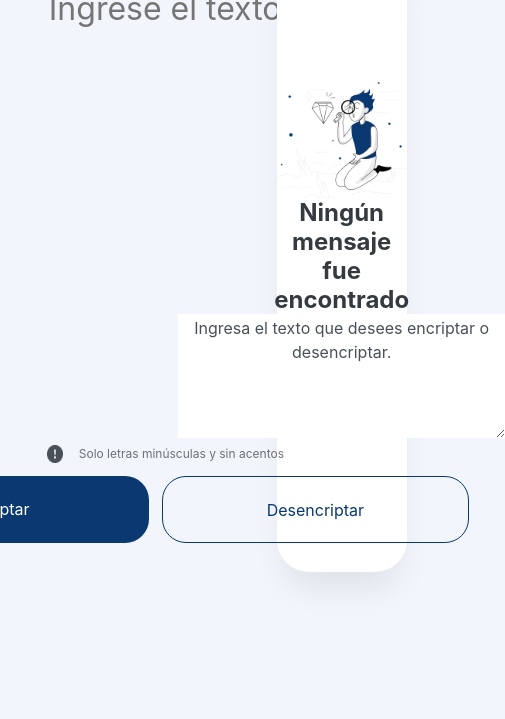
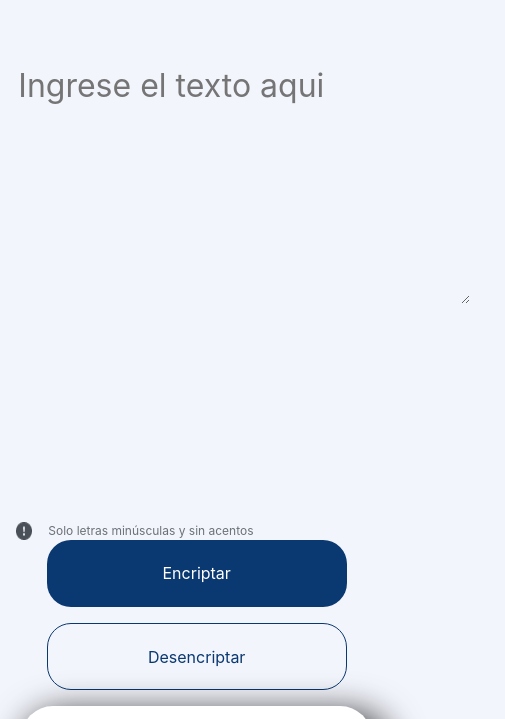
Before and after one commit to Victornac007/AluraOne_encriptadorDeTexto, a plain HTML site: page index.html in a window 390 px wide. Shown: the part 89-808 px from the top of the page, 505 px wide, since content can reach past the window. Drawn offline with Linux system fonts and the light colour scheme; files whose address does not match are found by name.

Commit message:
ediciones de media queries(de desktop hasta tablet pequeñas)

```diff
--- a/index.html
+++ b/index.html
@@ -6,6 +6,7 @@
     <meta name="viewport" content="width=device-width, initial-scale=1.0">
     <link rel="stylesheet" href="style.css">
     <link rel="stylesheet" href="reset.css">
+    <link rel="stylesheet" href="tablet.css" media="(min-width: 200px) and (max-width: 1070px)">
     <script src="script.js"></script>
     <title>Encriptador</title>
 </head>
@@ -27,8 +28,8 @@
             </section>
 
             <section class="content-buttons">
-                <button id="boton_encriptar" onclick="encriptar()">Encriptar</button>
-                <button id="boton_desencriptar" onclick="desencriptar()">Desencriptar</button>
+                <button class="button" id="boton_encriptar" onclick="encriptar()">Encriptar</button>
+                <button class="button" id="boton_desencriptar" onclick="desencriptar()">Desencriptar</button>
             </section>
         </section>
         <section class="rigth-side">
--- a/style.css
+++ b/style.css
@@ -1,15 +1,15 @@
 body{
-    width: 100%;
-    height: 100%;
+    width: auto;
+    height: auto;
     background-color: #F3F5FC
 }
 main{
-    width: 95%;
-    height: 90%;
+    width: 90%;
+    height: 80%;
     display: grid;
     grid-template-columns: 69% 35%;
     margin: 10px;
-    background-color:  #F3F5FC;
+    background: #F3F5FC;
     padding: 0.7rem;
 }
 .left-side{
@@ -22,8 +22,8 @@ main{
     background-color: transparent;
 }
 .logo{
-    position: fixed;
-    margin: 1% -30%;
+    position: relative;
+    margin: 10% -1000%;
 }
 .content-input{
     display: flex;
@@ -32,13 +32,10 @@ main{
     flex-direction: column;
     justify-content: space-between ;
     background-color: transparent;
-    margin-top: 20%;
-    margin-left:  20%;
+    margin: 20% 5em 0 10em;
 }
 #inputTexto{
-    min-width: 350px;
-    max-width: 600px;
-    width: 100%;
+    width: 800px;
     min-height: 200px;
     max-height: 500px;
     height: auto;
@@ -73,7 +70,7 @@ main{
     margin-left: 1rem;
 }
 .content-buttons{
-    width: 40em;
+    width: 100%;
     height: auto;
     display: flex;
     align-items: center;
@@ -100,6 +97,13 @@ main{
     text-align: center;
     margin: 0.8em;
 }
+#boton_encriptar:hover{
+    transition: 800ms;
+    color: #0A3871;
+    background-color: transparent;
+    border: 1px solid #0A3871;
+    scale: 0.9;
+}
 #boton_desencriptar{
     width: 320px;
     height: 67px;
@@ -115,11 +119,18 @@ main{
     line-height: 19px;
     text-align: center;
 }
+#boton_desencriptar:hover{
+    transition: 800ms;
+    color: white;
+    background-color: #0A3871 ;
+    scale: 0.9;
+
+}
 .rigth-side{
-    max-width: 400px;
+    width: 100%;
+    justify-content: space-around;
 }
 .content-output{
-    max-width: 400px;
     margin-top: 1rem;
     display: flex;
     flex-direction: column;
@@ -127,8 +138,11 @@ main{
     justify-content: center;
     height: 100%;
     background: #FFFFFF;
-    box-shadow: 0px 24px 32px -8px rgba(0, 0, 0, 0.08);
+    -webkit-box-shadow: 10px 15px 34px 10px rgba(0,0,0,0.75);
+    -moz-box-shadow: 10px 15px 34px 10px rgba(0,0,0,0.75);
+    box-shadow: 10px 15px 34px 10px rgba(0,0,0,0.75);
     border-radius: 32px;
+    backdrop-filter: blur(50px);
 }
 #Img{
     width: 100%;
@@ -148,7 +162,7 @@ main{
     font-weight: 400;
     font-size: 16px;
     line-height: 150%;
-    height: auto;    text-align: center;
+    text-align: center;
     color: #495057;
     border: none;
 }
@@ -170,4 +184,11 @@ main{
     box-shadow: 0px 24px 32px 8px rgba(0, 0, 0, 0.08);
     border-radius: 32px;
     border: 1px solid #0A3871;
+    margin: 1em;
 }
+#copiar:hover{
+    transition: 800ms;
+    color: white;
+    background-color: #0A3871 ;
+    scale: 1.1;
+}
--- /dev/null
+++ b/tablet.css
@@ -0,0 +1,165 @@
+@media (max-width: 1050px){
+    .logo{
+        margin: 10% -900%;    }
+    #boton_encriptar{
+        width: 280px;
+    }
+
+    #boton_desencriptar{
+        width: 280px;
+
+    }
+    .content-input{
+        margin-left: 18%;
+    }
+}
+@media (max-width: 980px){
+    .logo{
+        margin: 10% -900%;
+    }
+    #boton_encriptar{
+        width: 240px;
+    }
+
+    #boton_desencriptar{
+        width: 240px;
+    }
+    .content-input{
+        margin: 20% 5em 0 20%;
+
+    }
+    #copiar{
+        width: 250px;
+    }
+
+}
+@media (max-width: 900px){
+    main{
+        display: grid;
+        grid-template-columns: 100%;
+        grid-template-rows: 85% 15%;
+
+    }
+    .logo{
+        margin: 10% -900%;
+    }
+    #inputTexto{
+        width: 700px;
+    }
+    .content-buttons{
+        display: grid;
+        grid-template-columns: 40% 40%;
+        column-gap: 8em;
+    }
+
+    #boton_encriptar{
+        width: 350px;
+        margin: 0 3em;
+    }
+
+    #boton_desencriptar{
+        width: 350px;
+        margin: 0 2em;
+    }
+    #Img{
+        display: none;
+    }
+    .rigth-side{
+        width: auto;
+        height: 80%;
+    }
+    .content-output{
+        display: flex;
+        width: 100%;
+        margin: 0 5%;
+        height: 100%;
+        }
+    #texto{
+        font-family: 'Inter';
+        font-style: normal;
+        font-weight: 700;
+        font-size: 2em;
+        line-height: 120%;
+        text-align: center;
+        color: #343A40;
+    }
+    #texto2{
+        font-size: 1.3em;
+    }
+    #copiar{
+        width: 300px;
+        font-weight: 400;
+        font-size: 24px;
+        padding: 3%;
+        margin: 3%;
+
+    }
+}
+@media (min-width: 768px) {
+    .content-output{
+        padding: 1em 2em 0 2em;
+    }
+
+}
+@media (max-width: 750px) {
+    .logo{
+        margin: 10% -700%;
+    }
+    #inputTexto{
+        width: 600px;
+    }
+    #boton_encriptar{
+        width: 300px;
+        margin: 0 3em;
+    }
+
+    #boton_desencriptar{
+        width: 300px;
+        margin: 0 2em;
+    }
+
+    .content-output{
+        margin: 0 auto;
+    }
+    #texto{
+        font-size: 22px;
+        padding: 0.5em;
+    }
+    #texto2{
+        font-size: 16px;
+    }
+
+}
+@media (max-width: 700px){
+    #inputTexto{
+        width: 500px;
+    }
+}
+@media (max-width: 540px) {
+    main {
+        display: flex;
+        flex-direction: column;
+        align-items: center;
+    }
+    .logo{
+        margin: 10% -500%;
+    }
+    #inputTexto{
+        width: 450px;
+    }
+    .content-buttons{
+        display: flex;
+        flex-direction: column;
+        align-items: center;
+    }
+    #boton_encripta{
+        margin: 2rem ;
+    }
+    #boton_desencriptar{
+        margin: 1rem;
+
+    }
+    .content-output{
+        padding-top: 1em;
+    }
+}
```
